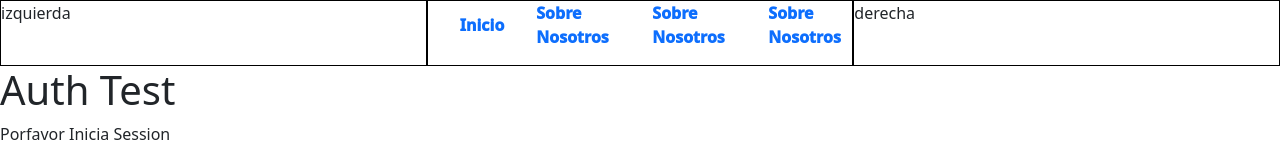
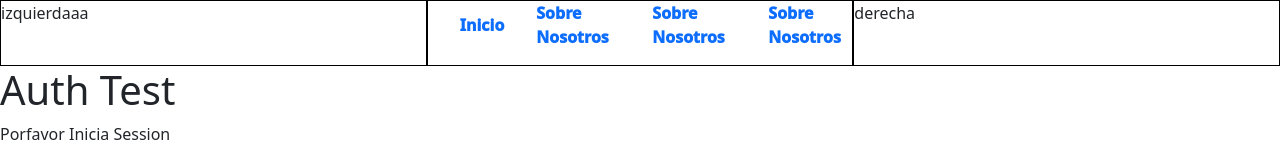
Before and after one commit to thedocscripts/ConnectMe, a Next.js app: page / in a window 1280 px wide. Shown: the top 150 px of the page. Built offline with nearby package versions, Linux system fonts and the light colour scheme; no server answers.

Commit message:
Update Navbar.jsx

```diff
--- a/app/components/Navbar.jsx
+++ b/app/components/Navbar.jsx
@@ -25,7 +25,7 @@ const links = [
 export default function Navbar(){
     return(<div className={styles.container}>
         <div className={styles.hijos}>
-            izquierda
+            izquierdaaa
         </div>
         <div className={styles.hijos}>
             <ul  className={styles.lielem}>
```
